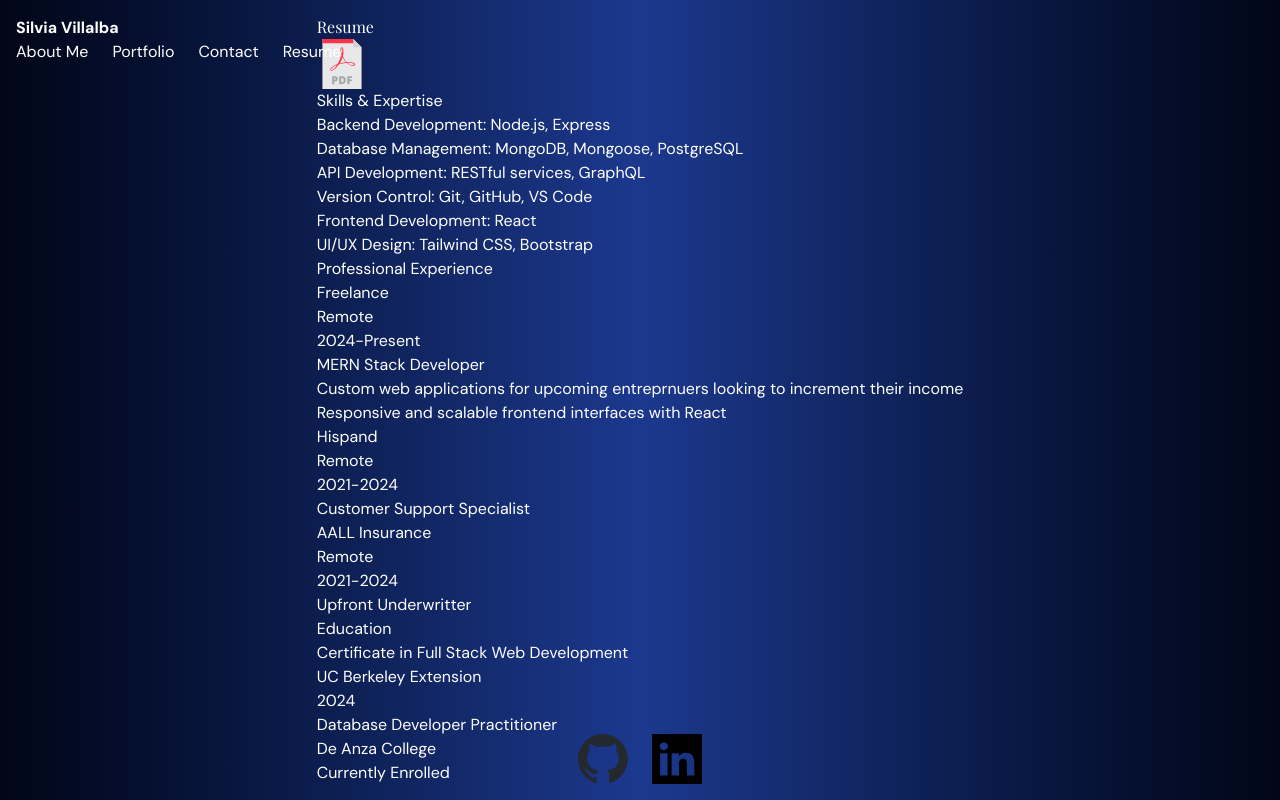
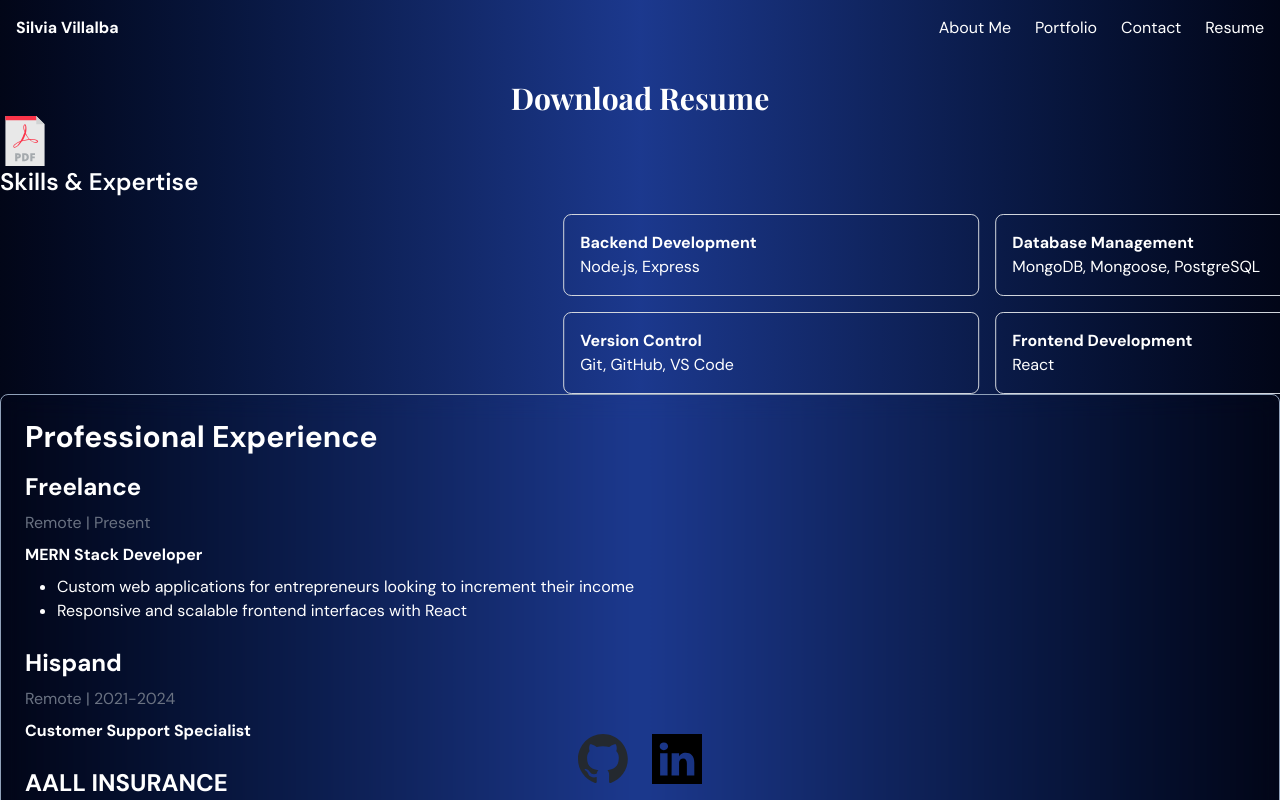
Before and after one commit to S-via/Twenty-React-Portfolio, a React (Vite) app in the folder twenty-react/: page /resume in a window 1280 px wide. Shown: the top 800 px of the page. Built offline with nearby package versions, Linux system fonts and the light colour scheme; a web font is replaced by a local one.

Commit message:
Added css for resume.jsx

```diff
--- a/twenty-react/src/App.jsx
+++ b/twenty-react/src/App.jsx
@@ -17,9 +17,9 @@
 
   return (
     <Router>
-      <div className='h-screen flex items-center justify-center bg-gradient-to-r from-slate-950 via-blue-900 to-slate-950 text-white'>
+      <div className='min-h-screen flex flex-col bg-gradient-to-r from-slate-950 via-blue-900 to-slate-950 text-white'>
         <Header />
-        <main>
+        <main className="flex-grow pt-20">
           <Routes>
             <Route path="/" element={<AboutMePage />} />
             <Route path="/portfolio" element={<Portfolio />} />
--- a/twenty-react/src/components/Header.jsx
+++ b/twenty-react/src/components/Header.jsx
@@ -6,8 +6,10 @@
 function Header() {
     return (
         <header className="p-4 text-white fixed top-0 left-0 w-full z-50">
+            <div className="flex justify-between items-center">
             <h1 className="text-xxl font-bold" >Silvia Villalba</h1>
             <Navigation/>
+            </div>
         </header>
     )
 }
--- a/twenty-react/src/index.css
+++ b/twenty-react/src/index.css
@@ -5,9 +5,29 @@
 @tailwind components;
 @tailwind utilities;
 
-body{
-   font-family: 'DM Sans', sans-serif;
-}
+
+
+
 h2 {
     font-family: 'Playfair Display', serif;
   }
+  html, body {
+   font-family: 'DM Sans', sans-serif;
+   height: 100%;
+   margin: 0;
+   padding: 0;
+   background: #0f172a;
+}
+
+@keyframes marquee {
+  0% {
+      transform: translateX(100%);
+  }
+  100% {
+      transform: translateX(-100%);
+  }
+}
+
+.animate-marquee {
+  animation: marquee 20s linear infinite;
+}
--- a/twenty-react/src/pages/AboutmePage.jsx
+++ b/twenty-react/src/pages/AboutmePage.jsx
@@ -14,13 +14,13 @@
                         </img> */}
 
                 <h2 className="text-[8vw] md:text-[8vw] font-bold mt-4 leading-none"> Backend Developer</h2>
-                <section>
-                    <p> Hi, Im Silvia, specializing in API Development, Cloud Solucions
+                <section className="mt-15">
+                    <p> Hi, Im Silvia, Specializing in API Development, Cloud Solucions
                     </p>
                     <p>
                         Currently, I'm focused on improving my skills in Database Optimization.
                     </p>
-                       <p>Follow my journey</p>
+                       <p className="mt-5">Follow my journey</p>
 
 
                 </section>
--- a/twenty-react/src/pages/ResumePage.jsx
+++ b/twenty-react/src/pages/ResumePage.jsx
@@ -9,72 +9,94 @@
         <>
 
             <div>
-                <h2>Resume</h2>
-                <a href={myPdf} download='resume.pdf'>
-                    <img src={pdfLogo} style={{ width: "50px", height: "auto" }} /></a>
+                {/*  Resume */}
+                <div className="text-center">
+                <h2 className="text-3xl font-bold text-center">Download Resume</h2>
+                    <a href={myPdf} download='resume.pdf' >
+                        <img
+                        src={pdfLogo}
+                        style={{ width: "50px",
+                        height: "auto" }} />
+                    </a>
+                </div>
 
-                <section>
-                    <h3> Skills & Expertise</h3>
-                    <ul>
-                        {/* Add in a box  */}
-                        <li>Backend Development: Node.js, Express</li>
-                        {/* Add in a box  */}
-                        <li>Database Management: MongoDB, Mongoose, PostgreSQL </li>
-                        {/* Add in a box  */}
-                        <li>API Development: RESTful services, GraphQL </li>
-                        {/* Add in a box  */}
-                        <li>Version Control: Git, GitHub, VS Code</li>
-                        {/* Add in a box  */}
-                        <li>Frontend Development: React</li>
-                        {/* Add in a box  */}
-                        <li>UI/UX Design: Tailwind CSS, Bootstrap </li>
-                    </ul>
+                {/* skills demo */}
+                <section className="space-y-4">
+                    <h3 className="text-2xl font-semibold">Skills & Expertise</h3>
+                    <div className="relative overflow-hidden">
+                        <div className="grid grid-cols-2 md:grid-cols-3 gap-4 animate-marquee">
+                            <div className="p-4 border border-gray-300 rounded-lg">
+                                <p className="font-bold">Backend Development</p>
+                                <p>Node.js, Express</p>
+                            </div>
+                            <div className="p-4 border border-gray-300 rounded-lg">
+                                <p className="font-bold">Database Management</p>
+                                <p>MongoDB, Mongoose, PostgreSQL</p>
+                            </div>
+                            <div className="p-4 border border-gray-300 rounded-lg">
+                                <p className="font-bold">API Development</p>
+                                <p>RESTful services, GraphQL</p>
+                            </div>
+                            <div className="p-4 border border-gray-300 rounded-lg">
+                                <p className="font-bold">Version Control</p>
+                                <p>Git, GitHub, VS Code</p>
+                            </div>
+                            <div className="p-4 border border-gray-300 rounded-lg">
+                                <p className="font-bold">Frontend Development</p>
+                                <p>React</p>
+                            </div>
+                            <div className="p-4 border border-gray-300 rounded-lg">
+                                <p className="font-bold">UI/UX Design</p>
+                                <p>Tailwind CSS, Bootstrap</p>
+                            </div>
+                        </div>
+                    </div>
                 </section>
-                <section>
-                    <h3>Professional Experience</h3>
-                    <ul>
-                        {/* box */}
-                        <li>Freelance</li>
-                        <li>Remote</li>
-                        <li>2024-Present</li>
-                       {/* bold */}
-                        <li>MERN Stack Developer</li>
-                        <li>Custom web applications for upcoming entreprnuers looking to increment their income</li>
-                        <li>Responsive and scalable frontend interfaces with React</li>
 
-                       {/*  box */}
-                       <li>Hispand</li>
-                       <li>Remote</li>
-                       <li>2021-2024</li>
-                       {/* bold */}
-                       <li>Customer Support Specialist</li>
-                       <li></li>
+                {/* Experience */}
+                <section className="bg-opacity-10 p-6 rounded-lg shadow-lg border border-slate-400 backdrop-blur-md">
+                    <h3 className="text-3xl font-bold mb-4">Professional Experience</h3>
 
-                       {/*  box */}
-                       <li>AALL Insurance</li>
-                       <li>Remote</li>
-                       <li>2021-2024</li>
-                       {/* bold */}
-                       <li>Upfront Underwritter</li>
-                       <li></li>
+                    <div className="space-y-6">
+                        <div className="space-y-2">
+                            <div className="font-bold text-2xl">Freelance</div>
+                            <div className="text-gray-500">Remote | Present</div>
+                            <div className="text-md font-bold">MERN Stack Developer</div>
+                            <ul className="list-disc pl-8">
+                                <li>Custom web applications for entrepreneurs looking to increment their income</li>
+                                <li>Responsive and scalable frontend interfaces with React</li>
+                            </ul>
+                        </div>
 
-                    </ul>
-                    </section>
-                    <section>
-                        <h3>Education</h3>
-                        <ul>
-                            {/* box */}
-                            <li>Certificate in Full Stack Web Development</li>
-                            <li>UC Berkeley Extension</li>
-                            <li>2024</li>
+                        <div className="space-y-2">
+                            <div className="font-bold text-2xl">Hispand</div>
+                            <div className="text-gray-500">Remote | 2021-2024</div>
+                            <div className="text-md font-bold">Customer Support Specialist</div>
+                        </div>
 
-                            {/* box */}
-                            <li>Database Developer Practitioner</li>
-                            <li>De Anza College</li>
-                            <li>Currently Enrolled</li>
-                        </ul>
-                    </section>
+                        <div className="space-y-2">
+                            <div className="font-bold text-2xl">AALL INSURANCE</div>
+                            <div className="text-gray-500">Remote | 2021-2024</div>
+                            <div className="text-md font-bold">Upfront Underwritter</div>
+                        </div>
+                    </div>
+                </section>
 
+                {/*  Education */}
+                <section className="bg-opacity-10 p-6 rounded-lg shadow-lg border border-slate-400 backdrop-blur-md">
+                    <h3 className="text-2xl font-semibold">Education</h3>
+                    <div className="space-y-4">
+                        <div className="space-y-2">
+                            <div className="font-bold text-lg">Certificate in Full Stack Web Development</div>
+                            <div className="text-gray-500">UC Berkeley Extension | 2024</div>
+                        </div>
+
+                        <div className="space-y-2">
+                            <div className="font-bold text-lg">Database Developer Practitioner</div>
+                            <div className="text-gray-500">De Anza College | Currently Enrolled</div>
+                        </div>
+                    </div>
+                </section>
             </div>
 
         </>
```
